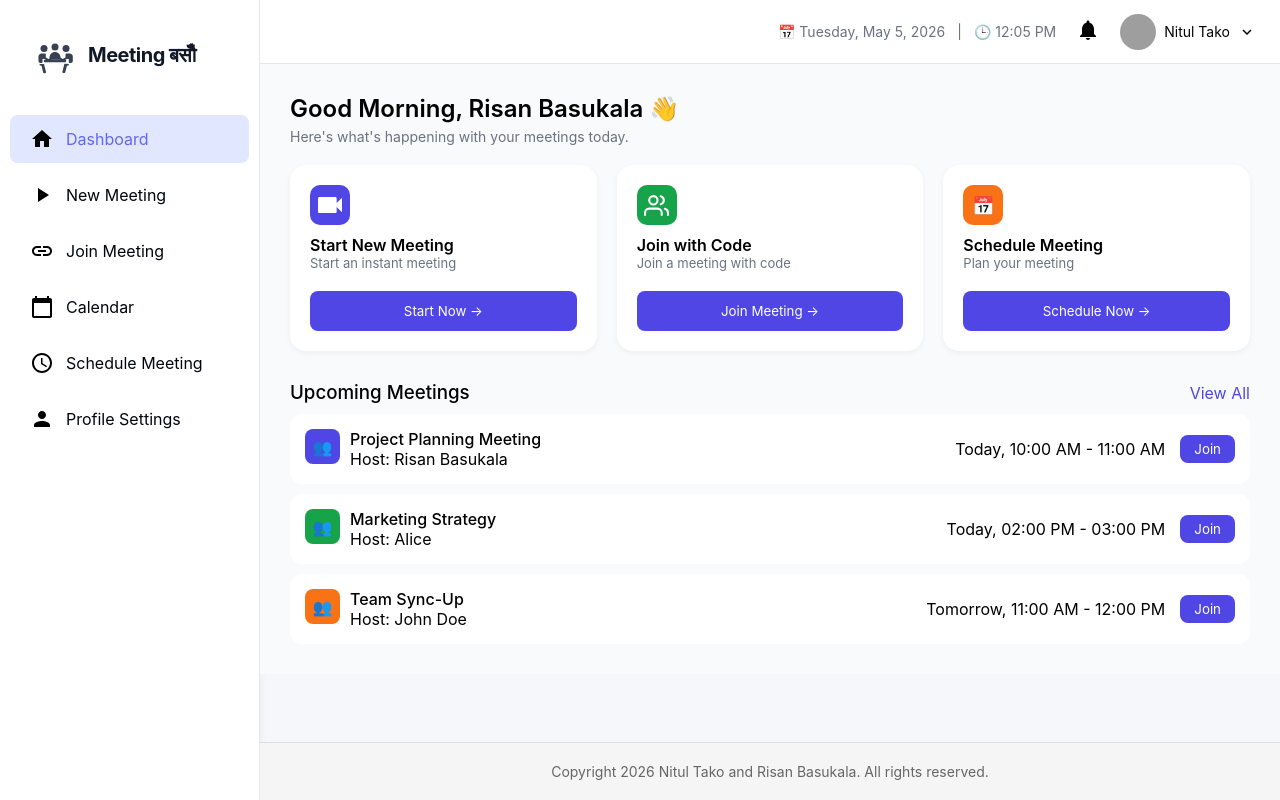
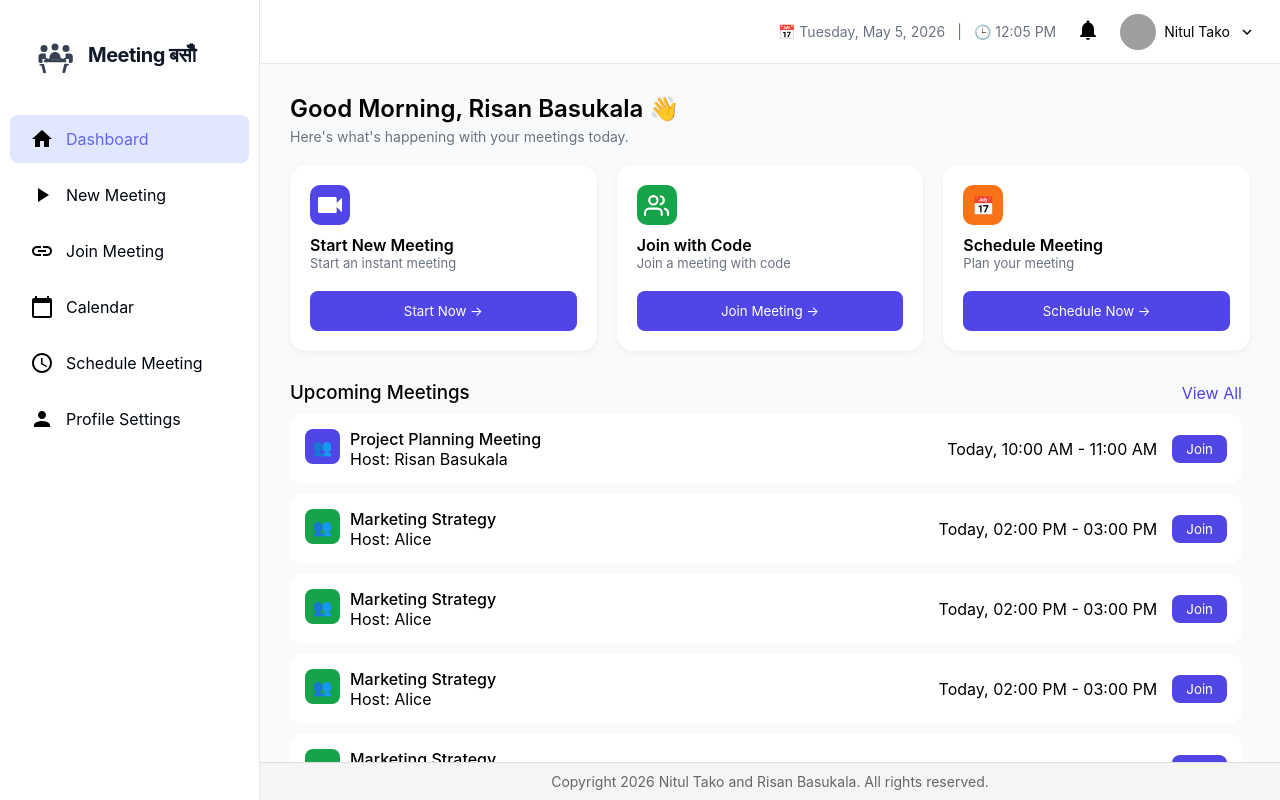
Before and after one commit to Nitul7/Meeting-Basum, a React (Vite) app: page / in a window 1280 px wide. Built offline with nearby package versions, Linux system fonts and the light colour scheme; grey boxes are pictures that could not be loaded.

Commit message:
Updated UI

```diff
--- a/src/pages/Dashboard.jsx
+++ b/src/pages/Dashboard.jsx
@@ -84,6 +84,48 @@ const Dashboard = () => {
             <button>Join</button>
           </div>
         </div>
+        <div className="meeting-card">
+          <div className="left">
+            <div className="mini-icon green">👥</div>
+            <div>
+              <h4>Marketing Strategy</h4>
+              <p>Host: Alice</p>
+            </div>
+          </div>
+
+          <div className="right">
+            <p>Today, 02:00 PM - 03:00 PM</p>
+            <button>Join</button>
+          </div>
+        </div>
+        <div className="meeting-card">
+          <div className="left">
+            <div className="mini-icon green">👥</div>
+            <div>
+              <h4>Marketing Strategy</h4>
+              <p>Host: Alice</p>
+            </div>
+          </div>
+
+          <div className="right">
+            <p>Today, 02:00 PM - 03:00 PM</p>
+            <button>Join</button>
+          </div>
+        </div>
+        <div className="meeting-card">
+          <div className="left">
+            <div className="mini-icon green">👥</div>
+            <div>
+              <h4>Marketing Strategy</h4>
+              <p>Host: Alice</p>
+            </div>
+          </div>
+
+          <div className="right">
+            <p>Today, 02:00 PM - 03:00 PM</p>
+            <button>Join</button>
+          </div>
+        </div>
 
         <div className="meeting-card">
           <div className="left">
--- a/src/styles/Dashboard.css
+++ b/src/styles/Dashboard.css
@@ -66,6 +66,18 @@
 /* MEETINGS */
 .meetings {
   margin-top: 30px;
+  max-height: 400px;
+  overflow-y: auto;
+  padding-right: 8px;
+}
+
+.meetings::-webkit-scrollbar {
+  width: 6px;
+}
+
+.meetings::-webkit-scrollbar-thumb {
+  background: #4f46e5;
+  border-radius: 10px;
 }
 
 .meeting-header {
--- a/src/styles/Footer.css
+++ b/src/styles/Footer.css
@@ -1,10 +1,13 @@
 .footer {
-  padding: 20px;
+  padding: 10px;
   text-align: center;
   background-color: #f5f5f5;
   border-top: 1px solid #ddd;
   margin-top: auto;
   overflow: visible;
+  /* position: fixed;
+  bottom: 0;
+  width: 100%; */
 }
 
 .footer p {
--- a/src/styles/ProfileSettings.css
+++ b/src/styles/ProfileSettings.css
@@ -50,7 +50,7 @@
 }
 
 .input-group {
-  margin-bottom: 20px;
+  margin-bottom: 10px;
 }
 
 .input-group label {
@@ -65,7 +65,7 @@
   width: 100%;
   border: 1px solid #e5e7eb;
   border-radius: 10px;
-  padding: 12px;
+  padding: 10px;
   font-size: 14px;
   outline: none;
 }
@@ -77,7 +77,7 @@
 
 /* SAVE BUTTON */
 .save-btn {
-  padding: 12px 20px;
+  padding: 10px 20px;
   border: none;
   border-radius: 10px;
   background: #4f46e5;
```
